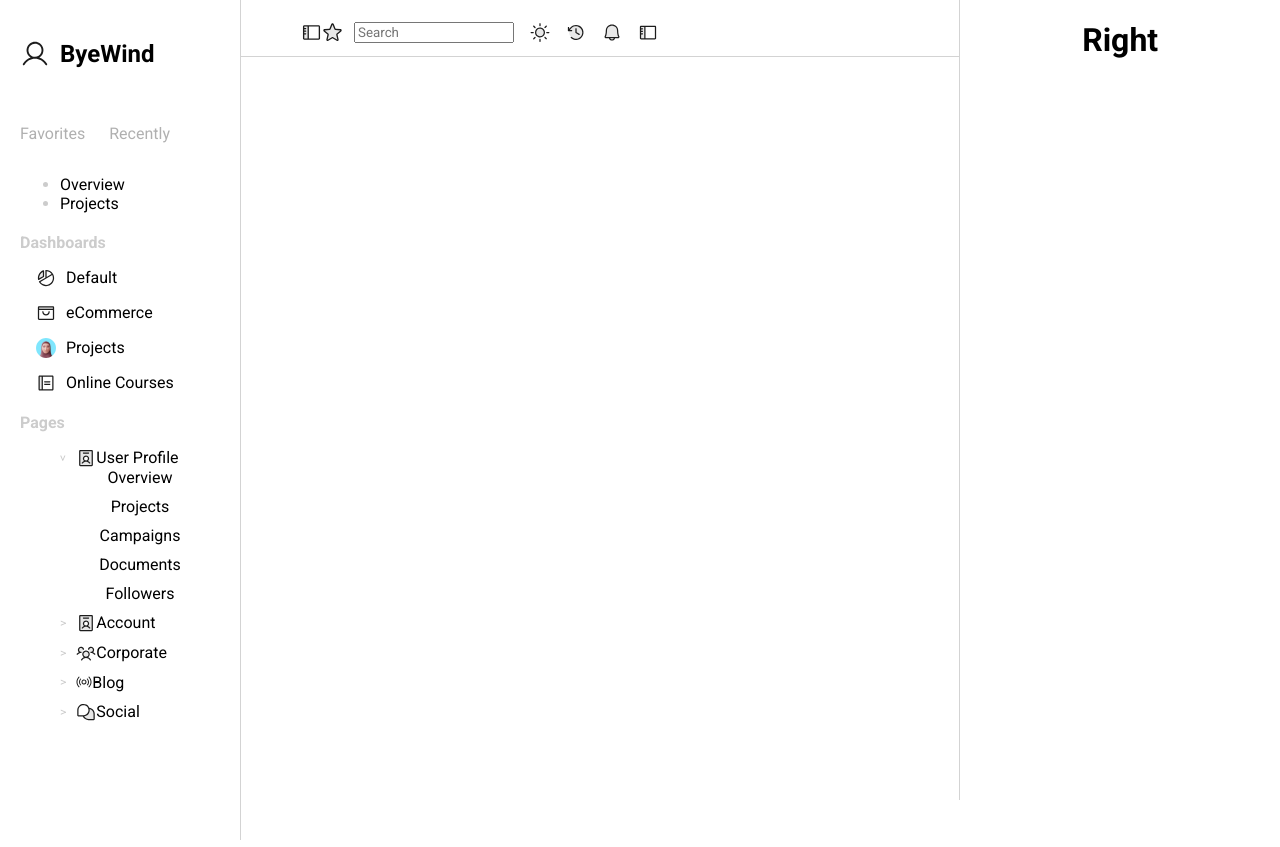
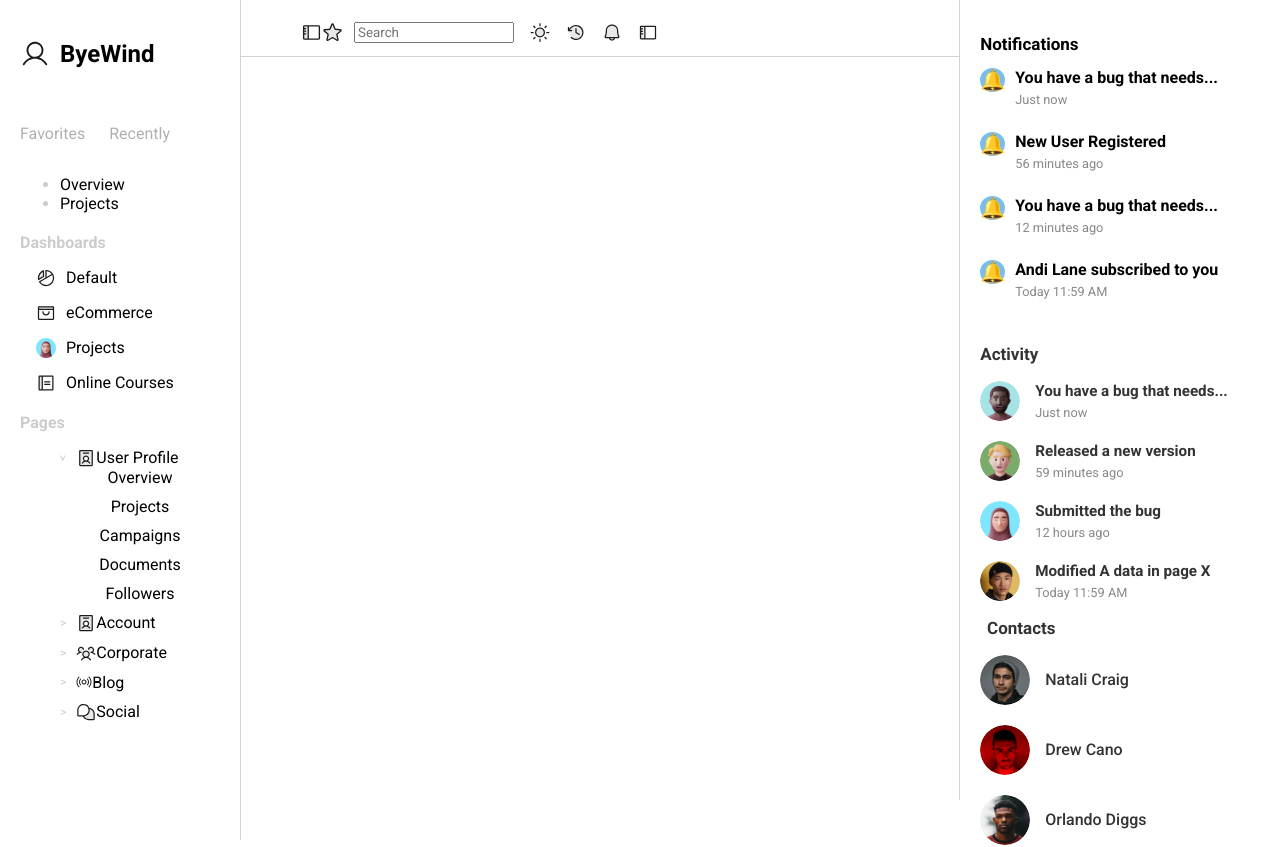
Before and after one commit to VishnuDuttAduru/Dashboard, a React (Create React App) app: page / in a window 1280 px wide. Shown: the top 847 px of the page. Before the commit the page ends 800 px from the top, so only its background shows below. Built offline with nearby package versions, Linux system fonts and the light colour scheme; the HTML template or start-up script is replaced by a standard one.

Commit message:
Done Some Changes Make Sure Check them do some necessary Changes

```diff
--- /dev/null
+++ b/src/components/Activity/Activity.css
@@ -0,0 +1,52 @@
+
+.activity-container {
+    padding-left: 20px;
+    max-width: 400px;
+    margin: 0 auto;
+  }
+
+  .activity-title {
+    font-size: 17px;
+    margin: 0;
+    margin-bottom: 0.4em;
+    text-align: start;
+    color: #333;
+  }
+
+  .activity-list {
+    list-style-type: none;
+    padding: 0;
+    margin: 0;
+  }
+
+  .activity-item {
+    display: flex;
+    align-items: center;
+    padding: 10px 0;
+  }
+
+  .activity-avatar {
+    width: 40px;
+    height: 40px;
+    border-radius: 50%;
+    margin-right: 15px;
+    object-fit: cover;
+  }
+
+  .activity-content {
+    display: flex;
+    flex-direction: column;
+  }
+
+  .activity-description {
+    font-weight: bold;
+    margin-bottom: 5px;
+    font-size: 0.95em;
+    color: #333;
+  }
+
+  .activity-timestamp {
+    font-size: 0.8em;
+    text-align: start;
+    color: #888;
+  }
--- /dev/null
+++ b/src/components/Activity/Activity.jsx
@@ -0,0 +1,50 @@
+import React from "react";
+import "./Activity.css";
+import image1 from "../../assets/3D03.svg";
+import image2 from "../../assets/3D05.svg";
+import image3 from "../../assets/3D08.svg";
+import image4 from "../../assets/Male06.svg";
+
+const Activity = () => {
+  const activities = [
+    {
+      avatar: image1,
+      description: "You have a bug that needs...",
+      timestamp: "Just now",
+    },
+    {
+      avatar: image2,
+      description: "Released a new version",
+      timestamp: "59 minutes ago",
+    },
+    {
+      avatar: image3,
+      description: "Submitted the bug",
+      timestamp: "12 hours ago",
+    },
+    {
+      avatar: image4,
+      description: "Modified A data in page X",
+      timestamp: "Today 11:59 AM",
+    },
+  ];
+
+  return (
+    <div className="activity-container">
+      <h2 className="activity-title">Activity</h2>
+      <ul className="activity-list">
+        {activities.map((activity, index) => (
+          <li className="activity-item" key={index}>
+            <img className="activity-avatar" src={activity.avatar} alt="avatar" />
+            <div className="activity-content">
+              <span className="activity-description">{activity.description}</span>
+              <span className="activity-timestamp">{activity.timestamp}</span>
+            </div>
+          </li>
+        ))}
+      </ul>
+    </div>
+  );
+};
+
+export default Activity;
--- /dev/null
+++ b/src/components/Contact/Contact.css
@@ -0,0 +1,46 @@
+
+.contact-container {
+    padding-left: 20px;
+    max-width: 400px;
+    margin: 0 auto;
+    background-color: #ffffff;
+  }
+
+  .contact-title {
+    font-size: 17px;
+    margin-bottom: 2px;
+    margin: 0.4em;
+    text-align: start;
+    color: #333;
+  }
+
+  .contact-list {
+    list-style-type: none;
+    padding: 0;
+    margin: 0;
+  }
+
+  .contact-item {
+    display: flex;
+    align-items: center;
+    padding: 10px 0;
+    transition: background-color 0.3s;
+  }
+
+  .contact-item:hover {
+    background-color: #f9f9f9;
+  }
+
+  .contact-avatar {
+    width: 50px;
+    height: 50px;
+    border-radius: 50%; /* Makes the avatar circular */
+    object-fit: cover;
+    margin-right: 15px;
+  }
+
+  .contact-name {
+    font-size: 1em;
+    color: #333;
+    font-weight: 500;
+  }
--- /dev/null
+++ b/src/components/Contact/Contact.jsx
@@ -0,0 +1,53 @@
+import React from "react";
+import "./Contact.css";
+import Craig from "../../assets/Male06.svg";
+import Diggs from "../../assets/Male07.svg";
+import Cano from "../../assets/Male08.svg";
+import Morrison from "../../assets/Male11.svg";
+import Lane from "../../assets/Female08.svg";
+import Okumus from "../../assets/Female09.svg";
+
+const Contact = () => {
+  const contactList = [
+    {
+      avatar: Morrison,
+      name: "Natali Craig",
+    },
+    {
+      avatar: Cano,
+      name: "Drew Cano",
+    },
+    {
+      avatar: Diggs,
+      name: "Orlando Diggs",
+    },
+    {
+      avatar: Lane,
+      name: "Andi Lane",
+    },
+    {
+      avatar: Craig,
+      name: "Katie Morrison",
+    },
+    {
+      avatar: Okumus,
+      name: "Karay Okumus",
+    },
+  ];
+
+  return (
+    <div className="contact-container">
+      <h2 className="contact-title">Contacts</h2>
+      <ul className="contact-list">
+        {contactList.map((contact, index) => (
+          <li className="contact-item" key={index}>
+            <img src={contact.avatar} alt={contact.name} className="contact-avatar" />
+            <span className="contact-name">{contact.name}</span>
+          </li>
+        ))}
+      </ul>
+    </div>
+  );
+};
+
+export default Contact;
--- a/src/components/Notifications/Notification.css
+++ b/src/components/Notifications/Notification.css
@@ -0,0 +1,44 @@
+/* Notification.css */
+.notifications-and-activities {
+    padding: 20px;
+  }
+  .h2{
+    text-align: start;
+    font-size: 17px;
+    font-weight: 600;
+  }
+  .notifications-list {
+    list-style-type: none; /* Remove default list styling */
+    padding: 0;
+    margin: 0;
+  }
+
+  .notification-item {
+    display: flex;
+    align-items: flex-start; /* Align icon and message vertically */
+    margin-bottom: 15px;
+    padding-bottom: 10px;
+  }
+
+  .notification-icon {
+    font-size: 20px;
+    background-color: rgb(121, 190, 239);
+    margin-right: 10px;
+    border-radius: 50%;
+  }
+
+  .notification-content {
+    display: flex;
+    flex-direction: column; /* Stack message and timestamp vertically */
+  }
+
+  .notification-message {
+    font-weight: bold;
+    margin-bottom: 5px;
+  }
+
+  .notification-timestamp {
+    font-size: 0.8em;
+    color: #888;
+    text-align: start;
+  }
--- a/src/components/Notifications/Notification.jsx
+++ b/src/components/Notifications/Notification.jsx
@@ -0,0 +1,30 @@
+import React from 'react';
+import './Notification.css';
+
+function NotificationsAndActivities() {
+  const notifications = [
+    { icon: '🔔', message: 'You have a bug that needs...', timestamp: 'Just now' },
+    { icon: '🔔', message: 'New User Registered', timestamp: '56 minutes ago' },
+    { icon: '🔔', message: 'You have a bug that needs...', timestamp: '12 minutes ago' },
+    { icon: '🔔', message: 'Andi Lane subscribed to you', timestamp: 'Today 11:59 AM' },
+  ];
+
+  return (
+    <div className="notifications-and-activities">
+      <h2 className='h2'>Notifications</h2>
+      <ul className="notifications-list">
+        {notifications.map((notification, index) => (
+          <li key={index} className="notification-item">
+            <span className="notification-icon">{notification.icon}</span>
+            <div className="notification-content">
+              <span className="notification-message">{notification.message}</span>
+              <span className="notification-timestamp">{notification.timestamp}</span>
+            </div>
+          </li>
+        ))}
+      </ul>
+    </div>
+  );
+}
+
+export default NotificationsAndActivities;
--- a/src/components/rightBar/RightBar.jsx
+++ b/src/components/rightBar/RightBar.jsx
@@ -1,10 +1,15 @@
 import React from 'react'
 import "./RightBar.css";
+import NotificationsAndActivities from '../Notifications/Notification';
+import Activity from '../Activity/Activity';
+import Contact from '../Contact/Contact';
 
 const RightBar = () => {
     return (
         <div className='right-bar'>
-            <h1>Right</h1>
+            <NotificationsAndActivities/>
+            <Activity/>
+            <Contact/>
         </div>
     )
 }
```
